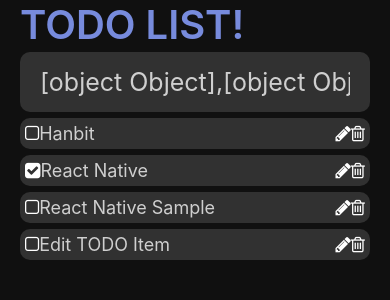
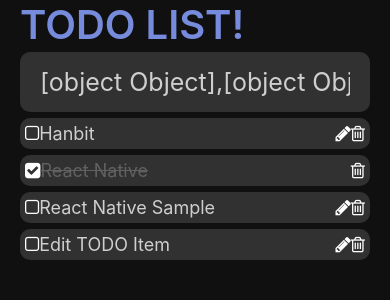
Before and after one commit to DongHyeonKim-tech/react-native-todo-app, a React Native app: screen / in a window 390 px wide. Shown: the top 300 px of the page. Built offline with nearby package versions, Linux system fonts and the light colour scheme.

Commit message:
toggle button 클릭 시 line-througn 적용 및 update 아이콘 invisible

```diff
--- a/src/components/Task.js
+++ b/src/components/Task.js
@@ -1,7 +1,6 @@
 import React from 'react';
 import styled from 'styled-components/native';
 import PropTypes from "prop-types";
-import { theme } from "../theme";
 import IconButton from './IconButton';
 
 const Container = styled.View`
@@ -16,16 +15,27 @@ const Container = styled.View`
 const Contents = styled.Text`
   flex: 1;
   font-size: 18px;
-  color: ${({ theme }) => theme.text};
+  color: ${({ theme, completed }) => ( completed ? theme.done : theme.text )};
+  text-decoration-line: ${({ completed }) => completed ? 'line-through' : 'none'};
 `;
 
 const Task = ({ item, deleteTaskHandler, confirmTaskHandler }) => {
     return (
-        <Container>
-            <IconButton type={item.completed ? 'check-square' : 'square-o'} id={item.id} onPressOut={confirmTaskHandler}/>
-            <Contents>{item.text}</Contents>
-            <IconButton type={'pencil'}/>
-            <IconButton type={'trash-o'} id={item.id} onPressOut={deleteTaskHandler}/>
+        <Container key={item.key}>
+            <IconButton
+                type={item.completed ? 'check-square' : 'square-o'}
+                id={item.id}
+                onPressOut={confirmTaskHandler}
+                completed={item.completed}
+            />
+            <Contents completed={item.completed}>{item.text}</Contents>
+            {item.completed || <IconButton type={'pencil'}/>}
+            <IconButton
+                type={'trash-o'}
+                id={item.id}
+                onPressOut={deleteTaskHandler}
+                completed={item.completed}
+            />
         </Container>
     )
 };
```
